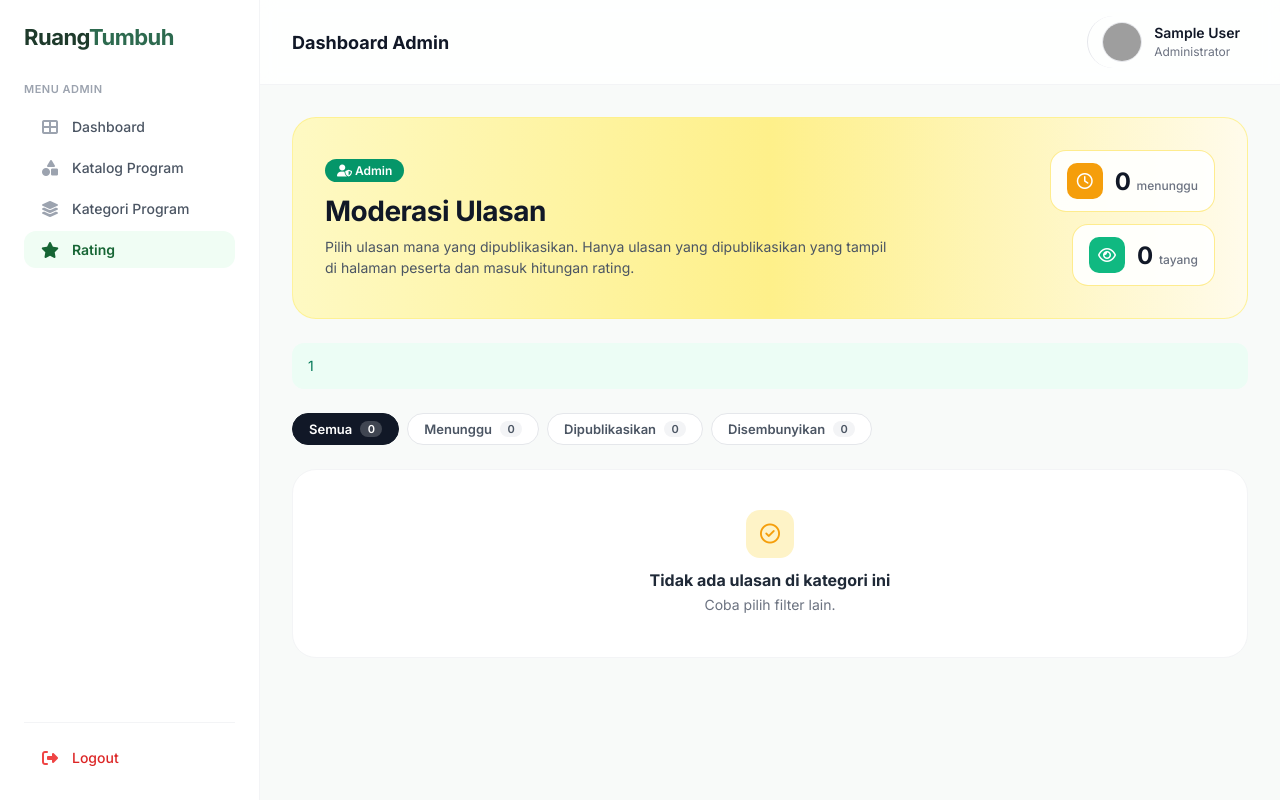
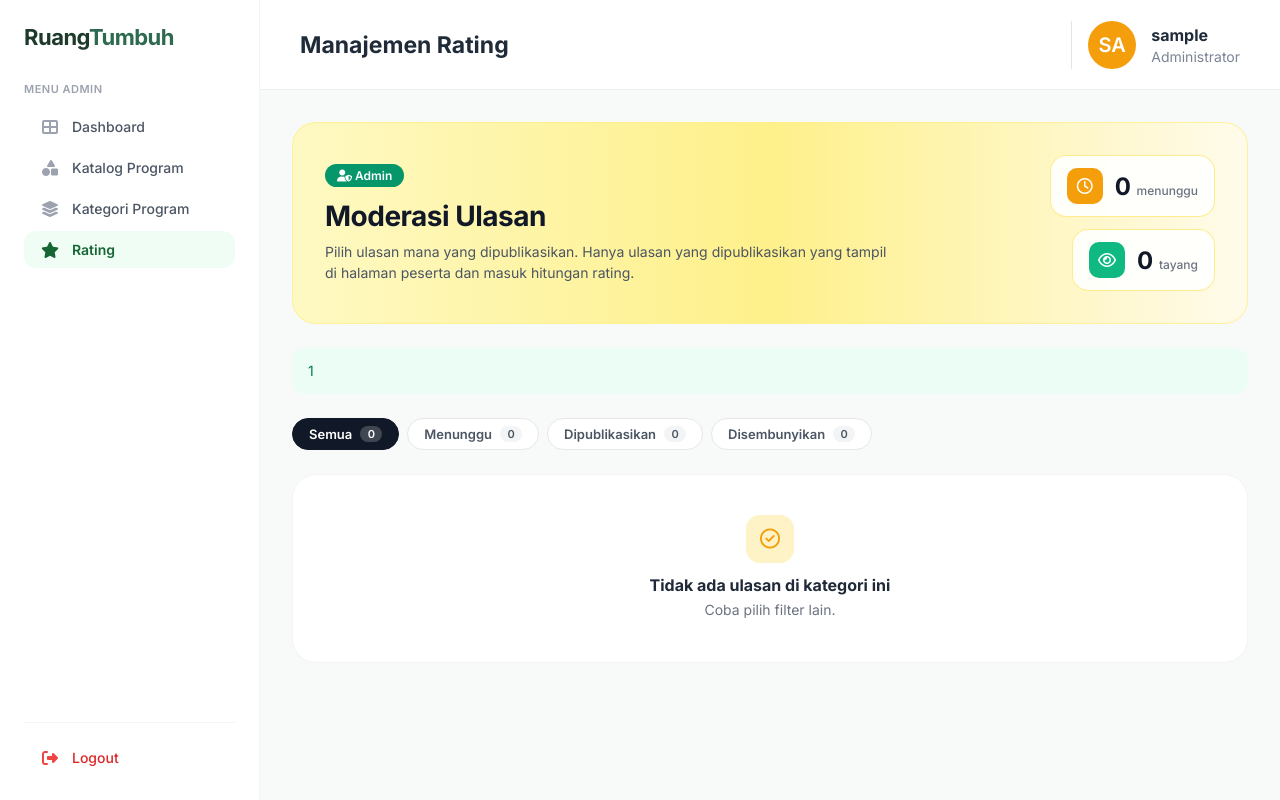
Before and after one commit to FerynWonwoo/ruang_tumbuh, a PHP site: page /app/Views/adminrating.php in a window 1280 px wide. Run offline with PHP 8.4, Linux system fonts and the light colour scheme; the visitor is signed in with stand-in values (Sample User, id 1); data that the repository does not hold is empty; grey boxes are pictures that could not be loaded.

Commit message:
Update header dan halaman admin

```diff
--- a/app/Views/adminrating.php
+++ b/app/Views/adminrating.php
@@ -19,14 +19,17 @@ $e = 'rating_e';
 ?>
 <!DOCTYPE html>
 <html lang="id">
+
 <head>
     <meta charset="UTF-8">
     <meta name="viewport" content="width=device-width, initial-scale=1.0">
     <title>RuangTumbuh - Moderasi Ulasan</title>
     <link rel="stylesheet" href="https://cdnjs.cloudflare.com/ajax/libs/font-awesome/6.4.0/css/all.min.css">
     <link rel="stylesheet" href="<?= $e($basePath) ?>/public/css/dashboard.css">
-    <link rel="stylesheet" href="<?= $e($basePath) ?>/public/css/rating.css?v=<?= @filemtime(__DIR__ . '/../../public/css/rating.css') ?>">
+    <link rel="stylesheet"
+        href="<?= $e($basePath) ?>/public/css/rating.css?v=<?= @filemtime(__DIR__ . '/../../public/css/rating.css') ?>">
 </head>
+
 <body>
 
     <aside class="sidebar">
@@ -36,32 +39,29 @@ $e = 'rating_e';
             <div class="nav-group" style="margin-top:32px;">
                 <div class="nav-title">MENU ADMIN</div>
                 <ul class="nav-menu">
-                    <li><a href="<?= $e($basePath) ?>/app/Views/admindashboard.php" class="nav-link"><i class="fa-solid fa-table-cells-large"></i> Dashboard</a></li>
-                    <li><a href="<?= $e($basePath) ?>/app/Views/adminkatalog.php" class="nav-link"><i class="fa-solid fa-shapes"></i> Katalog Program</a></li>
-                    <li><a href="<?= $e($basePath) ?>/index.php?page=kategori" class="nav-link"><i class="fa-solid fa-layer-group"></i> Kategori Program</a></li>
-                    <li><a href="<?= $e($basePath) ?>/index.php?page=admin-rating" class="nav-link active" aria-current="page"><i class="fa-solid fa-star"></i> Rating</a></li>
+                    <li><a href="<?= $e($basePath) ?>/app/Views/admindashboard.php" class="nav-link"><i
+                                class="fa-solid fa-table-cells-large"></i> Dashboard</a></li>
+                    <li><a href="<?= $e($basePath) ?>/app/Views/adminkatalog.php" class="nav-link"><i
+                                class="fa-solid fa-shapes"></i> Katalog Program</a></li>
+                    <li><a href="<?= $e($basePath) ?>/index.php?page=kategori" class="nav-link"><i
+                                class="fa-solid fa-layer-group"></i> Kategori Program</a></li>
+                    <li><a href="<?= $e($basePath) ?>/index.php?page=admin-rating" class="nav-link active"
+                            aria-current="page"><i class="fa-solid fa-star"></i> Rating</a></li>
                 </ul>
             </div>
         </div>
 
         <div class="sidebar-bottom">
-            <a href="<?= $e($basePath) ?>/app/Views/logout.php" class="logout-link"><i class="fa-solid fa-right-from-bracket"></i> Logout</a>
+            <a href="<?= $e($basePath) ?>/app/Views/logout.php" class="logout-link"><i
+                    class="fa-solid fa-right-from-bracket"></i> Logout</a>
         </div>
     </aside>
 
     <div class="main-area">
-        <header class="header">
-            <h3>Dashboard Admin</h3>
-            <div class="header-actions">
-                <div class="profile-section">
-                    <img src="https://ui-avatars.com/api/?name=<?= urlencode($nama_user ?? 'Admin') ?>&background=F59E0B&color=fff" class="profile-avatar" alt="Avatar">
-                    <div>
-                        <div class="profile-name"><?= $e($nama_user ?? 'Admin') ?></div>
-                        <div class="profile-role">Administrator</div>
-                    </div>
-                </div>
-            </div>
-        </header>
+        <?php
+        $adminPageTitle = 'Manajemen Rating';
+        include __DIR__ . '/../../includes/admin_header.php';
+        ?>
 
         <main class="page">
 
@@ -69,7 +69,8 @@ $e = 'rating_e';
                 <div>
                     <span class="badge-tag"><i class="fa-solid fa-user-shield"></i> Admin</span>
                     <h1>Moderasi Ulasan</h1>
-                    <p>Pilih ulasan mana yang dipublikasikan. Hanya ulasan yang dipublikasikan yang tampil di halaman peserta dan masuk hitungan rating.</p>
+                    <p>Pilih ulasan mana yang dipublikasikan. Hanya ulasan yang dipublikasikan yang tampil di halaman
+                        peserta dan masuk hitungan rating.</p>
                 </div>
 
                 <div class="banner-stats">
@@ -94,7 +95,7 @@ $e = 'rating_e';
             <nav class="chips" aria-label="Filter status">
                 <?php foreach ($tab as $kunci => $nama): ?>
                     <a class="chip<?= $filter === $kunci ? ' active' : '' ?>"
-                       href="<?= $e($basePath) ?>/index.php?page=admin-rating&amp;status=<?= $e($kunci) ?>">
+                        href="<?= $e($basePath) ?>/index.php?page=admin-rating&amp;status=<?= $e($kunci) ?>">
                         <?= $e($nama) ?> <span class="chip-count"><?= (int) $jumlah[$kunci] ?></span>
                     </a>
                 <?php endforeach; ?>
@@ -127,7 +128,7 @@ $e = 'rating_e';
                                 <i class="fa-regular fa-eye-slash"></i> Sembunyikan
                             </button>
                             <button type="submit" class="mini red" name="massa" value="hapus" data-bulk
-                                    data-confirm="Hapus semua ulasan yang dipilih? Tindakan ini tidak bisa dibatalkan.">
+                                data-confirm="Hapus semua ulasan yang dipilih? Tindakan ini tidak bisa dibatalkan.">
                                 <i class="fa-regular fa-trash-can"></i> Hapus
                             </button>
                         </div>
@@ -144,10 +145,12 @@ $e = 'rating_e';
                                     <label class="cek cek-kartu" aria-label="Pilih ulasan <?= $e($u['username']) ?>">
                                         <input type="checkbox" name="ids[]" value="<?= $e($u['id']) ?>" data-item>
                                     </label>
-                                    <div class="rc-avatar <?= $avatar ?>"><?= $e(strtoupper(mb_substr($u['username'], 0, 2))) ?></div>
+                                    <div class="rc-avatar <?= $avatar ?>"><?= $e(strtoupper(mb_substr($u['username'], 0, 2))) ?>
+                                    </div>
                                     <div class="rc-who">
                                         <strong><?= $e($u['username']) ?></strong>
-                                        <span class="rc-date"><i class="fa-regular fa-calendar"></i><?= $e(rating_tanggal($u['tanggal'] ?? '')) ?></span>
+                                        <span class="rc-date"><i
+                                                class="fa-regular fa-calendar"></i><?= $e(rating_tanggal($u['tanggal'] ?? '')) ?></span>
                                     </div>
                                     <span class="chip-rating"><i class="fa-solid fa-star"></i> <?= $r ?>.0</span>
                                 </div>
@@ -163,11 +166,13 @@ $e = 'rating_e';
                                 <button type="button" class="read-more" hidden>Baca selengkapnya</button>
 
                                 <div class="rc-footer">
-                                    <span class="badge <?= $e($u['status']) ?>"><?= $e($statusLabel[$u['status']] ?? $u['status']) ?></span>
+                                    <span
+                                        class="badge <?= $e($u['status']) ?>"><?= $e($statusLabel[$u['status']] ?? $u['status']) ?></span>
 
                                     <div class="rc-actions">
                                         <?php if ($u['status'] !== 'approved'): ?>
-                                            <button type="submit" class="mini green" name="satu" value="publish:<?= $e($u['id']) ?>">
+                                            <button type="submit" class="mini green" name="satu"
+                                                value="publish:<?= $e($u['id']) ?>">
                                                 <i class="fa-regular fa-eye"></i> Publikasikan
                                             </button>
                                         <?php endif; ?>
@@ -177,7 +182,7 @@ $e = 'rating_e';
                                             </button>
                                         <?php endif; ?>
                                         <button type="submit" class="mini red" name="satu" value="hapus:<?= $e($u['id']) ?>"
-                                                data-confirm="Hapus ulasan ini?" aria-label="Hapus ulasan">
+                                            data-confirm="Hapus ulasan ini?" aria-label="Hapus ulasan">
                                             <i class="fa-regular fa-trash-can"></i>
                                         </button>
                                     </div>
@@ -191,6 +196,8 @@ $e = 'rating_e';
         </main>
     </div>
 
-    <script src="<?= $e($basePath) ?>/public/js/rating.js?v=<?= @filemtime(__DIR__ . '/../../public/js/rating.js') ?>"></script>
+    <script
+        src="<?= $e($basePath) ?>/public/js/rating.js?v=<?= @filemtime(__DIR__ . '/../../public/js/rating.js') ?>"></script>
 </body>
+
 </html>
--- /dev/null
+++ b/includes/admin_header.php
@@ -0,0 +1,40 @@
+
+<?php
+// Session harus sudah dimulai oleh halaman pemanggil.
+
+if (!function_exists('admin_aman')) {
+    function admin_aman($teks)
+    {
+        return htmlspecialchars((string) $teks, ENT_QUOTES, 'UTF-8');
+    }
+}
+
+$adminUsername = $_SESSION['username'] ?? 'Admin';
+$adminInisial = strtoupper(mb_substr($adminUsername, 0, 2));
+
+// Judul halaman dapat diatur dari halaman pemanggil.
+$adminPageTitle = $adminPageTitle ?? 'Dashboard Admin';
+?>
+
+<link rel="stylesheet" href="/ruang_tumbuh/public/css/admin-header.css">
+
+<header class="admin-header">
+    <div class="admin-header-title">
+        <?= admin_aman($adminPageTitle) ?>
+    </div>
+
+    <div class="admin-header-profile">
+        <div class="admin-header-avatar">
+            <?= admin_aman($adminInisial) ?>
+        </div>
+
+        <div class="admin-header-info">
+            <div class="admin-header-name">
+                <?= admin_aman($adminUsername) ?>
+            </div>
+            <div class="admin-header-role">
+                Administrator
+            </div>
+        </div>
+    </div>
+</header>
--- /dev/null
+++ b/public/css/admin-header.css
@@ -0,0 +1,87 @@
+
+.admin-header {
+    width: 100%;
+    min-height: 90px;
+    padding: 0 40px;
+    box-sizing: border-box;
+    display: flex;
+    align-items: center;
+    justify-content: space-between;
+    background: #ffffff;
+    border-bottom: 1px solid #edf0f3;
+    font-family: 'Inter', sans-serif;
+}
+
+.admin-header-title {
+    font-size: 23px;
+    font-weight: 700;
+    color: #202b3a;
+}
+
+.admin-header-profile {
+    display: flex;
+    align-items: center;
+    gap: 15px;
+    padding-left: 16px;
+    border-left: 1px solid #e1e5eb;
+}
+
+.admin-header-avatar {
+    width: 48px;
+    height: 48px;
+    border-radius: 50%;
+    background: #f59e0b;
+    color: #ffffff;
+    display: flex;
+    align-items: center;
+    justify-content: center;
+    font-size: 20px;
+    font-weight: 600;
+}
+
+.admin-header-info {
+    display: flex;
+    flex-direction: column;
+    gap: 3px;
+}
+
+.admin-header-name {
+    font-size: 16px;
+    font-weight: 700;
+    color: #202b3a;
+}
+
+.admin-header-role {
+    font-size: 14px;
+    color: #7b8494;
+}
+
+@media (max-width: 600px) {
+    .admin-header {
+        min-height: 75px;
+        padding: 0 18px;
+    }
+
+    .admin-header-title {
+        font-size: 18px;
+    }
+
+    .admin-header-avatar {
+        width: 40px;
+        height: 40px;
+        font-size: 16px;
+    }
+
+    .admin-header-profile {
+        gap: 9px;
+        padding-left: 10px;
+    }
+
+    .admin-header-name {
+        font-size: 14px;
+    }
+
+    .admin-header-role {
+        font-size: 12px;
+    }
+}
```
Also changed, not shown: app/Views/admindashboard.php (+24 -23 lines), app/Views/adminkategori.php (+27 -23 lines).
